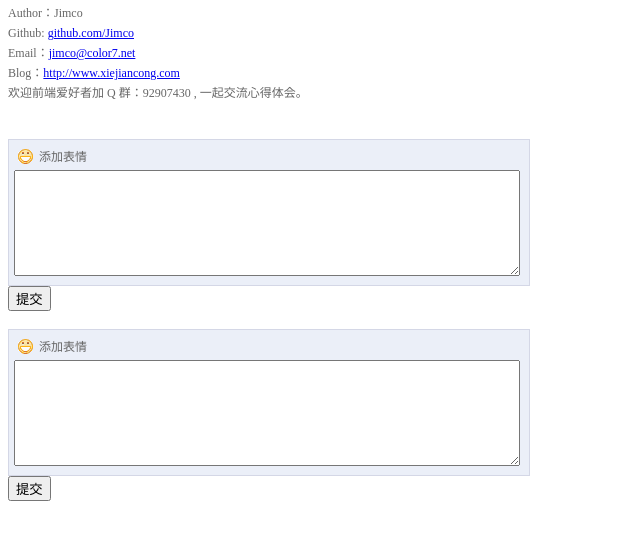
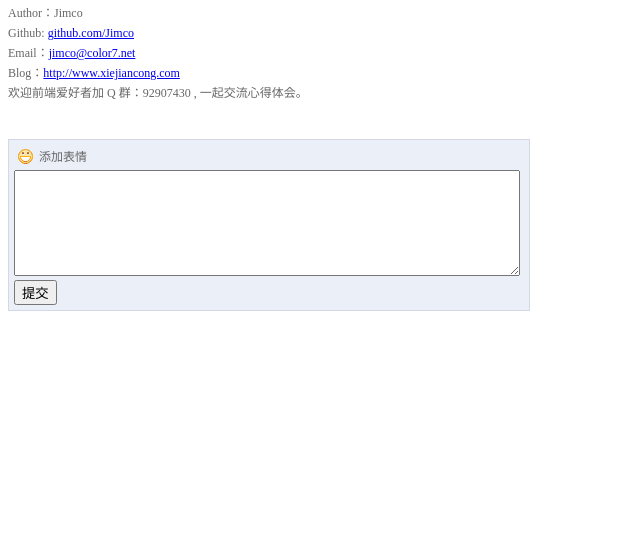
Before and after one commit to Jimco/note, a plain HTML site: page plugin-demo/emotion/index.html in a window 1280 px wide. Shown: the part 87-626 px from the top of the page, without its empty margins (0-640 px from the left). Drawn offline with Linux system fonts and the light colour scheme.

Commit message:
Emotion 样式调整

```diff
--- a/plugin-demo/emotion/emotion.css
+++ b/plugin-demo/emotion/emotion.css
@@ -1,4 +1,6 @@
 ul, li, dl, dt, dd{list-style:none;margin:0;padding:0;}
+
+#xyEmotion{position:absolute;top:0;left:0;}
 
 #xyEmotion ul:after{content:'.';display:block;height:0;clear:both;visibility: hidden;}
 #xyEmotion ul{zoom:1;}
--- a/plugin-demo/emotion/index.html
+++ b/plugin-demo/emotion/index.html
@@ -14,9 +14,6 @@
   .faceBtn{color:#656565;font-size:12px;width:80px;height:25px;line-height:25px;padding-left:25px;background:url(face.gif) 4px 4px no-repeat;cursor:pointer;}
 </style>
 
-<script type="text/javascript">
-
-</script>
 </head>
 
 <body>
@@ -38,21 +35,10 @@
     <div class="tools">
       <div id="face1" class="faceBtn" data-xy="emotion">添加表情</div>
       <textarea id="content1" style="width:500px;height:100px;"></textarea><br />
+      <input type="button" value="提交" />
     </div>
 
     <br />
-    <input type="button" value="提交" />
-
-
-
-    <br /><br />
-    <div class="tools">
-      <div id="face2" class="faceBtn">添加表情</div>
-      <textarea id="content2" style="width:500px;height:100px;"></textarea>
-    </div>
-
-    <br />
-    <input type="button" value="提交" />
 
   </div>
 </body>
```
